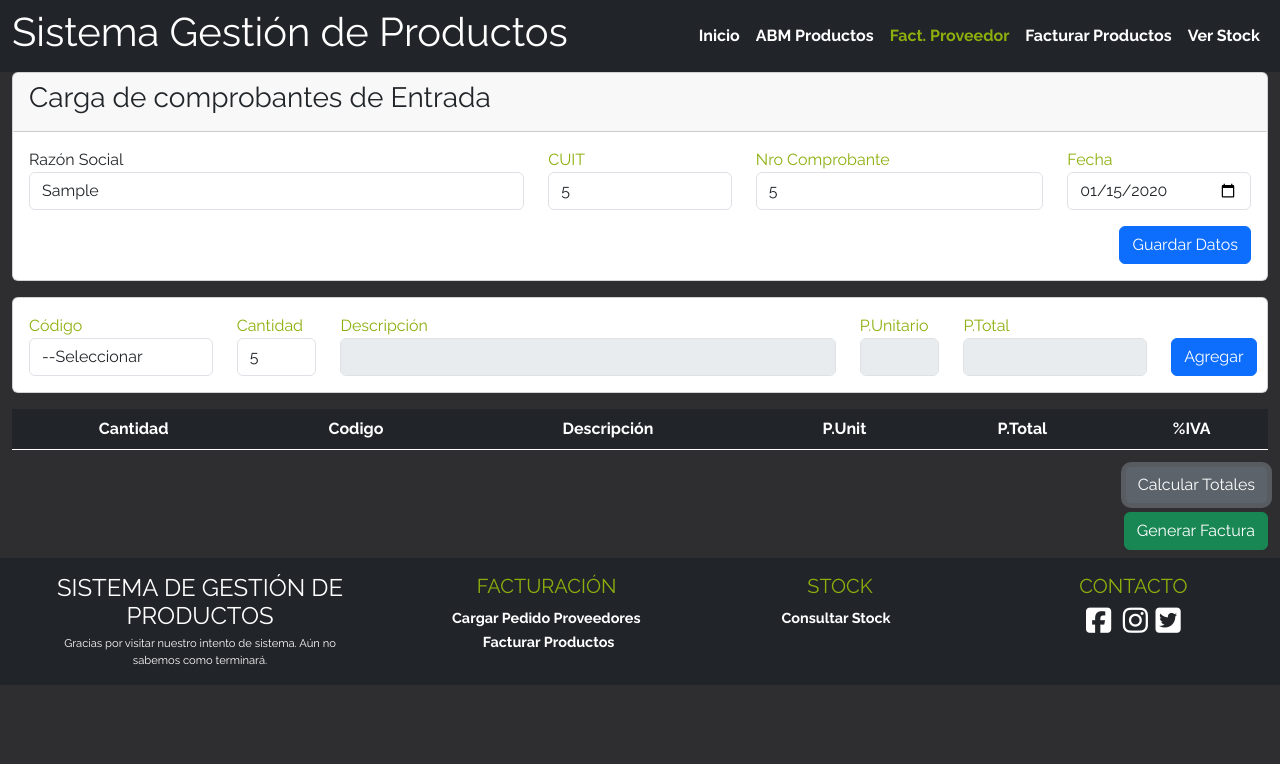
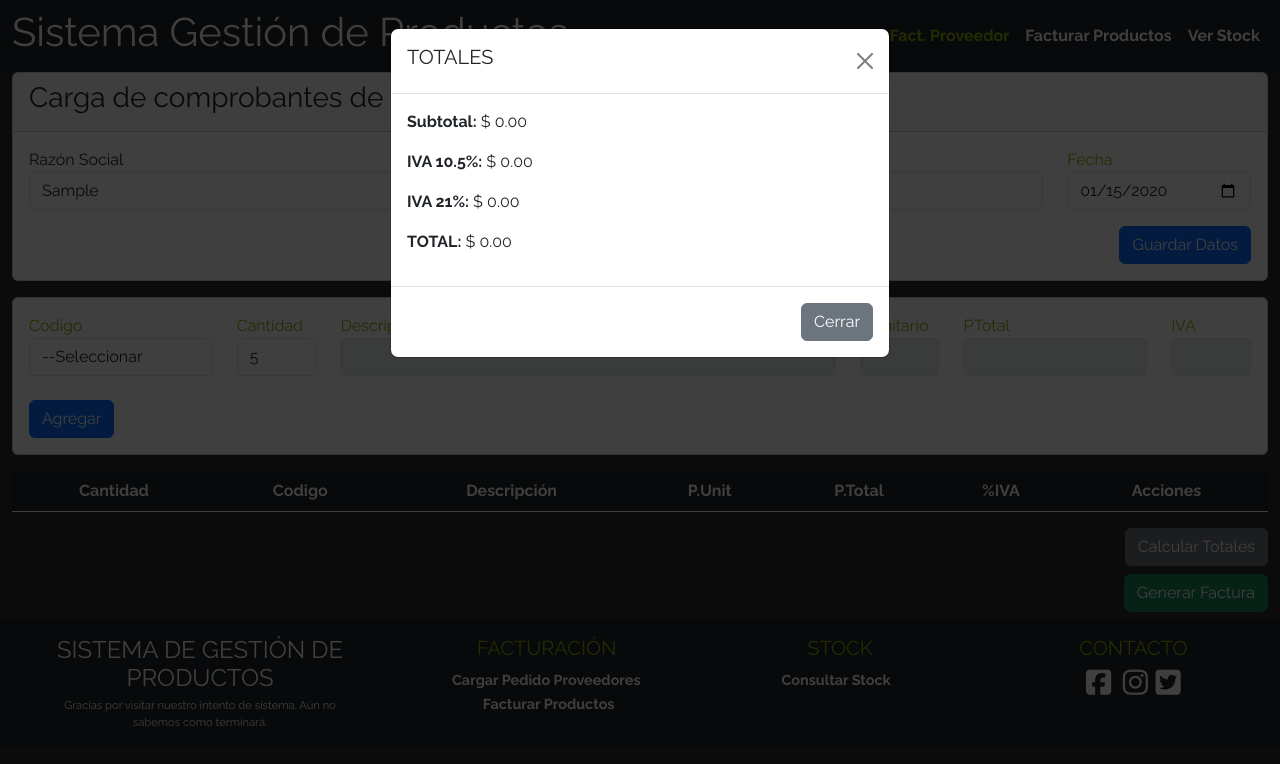
Before and after one commit to l-macias/gestion-final-curso-js, a plain HTML site: page comprobante-entrada.html in a window 1280 px wide. Both pictures are taken after typing "Sample", "5", "5", "2020-01-15", "5" into the empty fields and a click on the button "Calcular Totales". Drawn offline with nearby package versions, Linux system fonts and the light colour scheme; some packages are replaced by stand-ins of ours; a script that the page names is missing.

Commit message:
nueva rama

```diff
--- a/comprobante-entrada.html
+++ b/comprobante-entrada.html
@@ -107,6 +107,10 @@
                 <div class="form-group col-md-2"><label for="">P.Total</label>
                   <input id="input-precio-total" type="number" class="form-control" disabled>
                 </div>
+                <div class="form-group col-md-1"><label for="">IVA</label>
+                  <input id="input-porcentaje-iva" type="number" class="form-control" disabled>
+                </div>
+
                 <div class="form-group col-md-1"><button id="boton-agregar" type="button"
                     class="btn mt-4 btn-primary">Agregar</button></div>
               </form>
@@ -127,6 +131,7 @@
                 <th scope="col">P.Unit</th>
                 <th scope="col">P.Total</th>
                 <th scope="col">%IVA</th>
+                <th scope="col">Acciones</th>
               </tr>
             </thead>
             <tbody id="cuerpo-tabla-entrada">
@@ -134,12 +139,28 @@
 
           </table>
 
-          <button id="boton-calcular" class="btn btn-secondary d-flex ms-auto mt-1 mb-2">Calcular Totales</button>
+          <button id="boton-calcular" class="btn btn-secondary d-flex ms-auto mt-1 mb-2" data-bs-toggle="modal"
+            data-bs-target="#modalTotales">Calcular Totales</button>
           <button id="boton-generar" class="btn btn-success d-flex ms-auto mt-1 mb-2">Generar Factura</button>
 
         </div>
       </div>
     </div>
+    <!--MODAL DE TOTALES-->
+    <div class="modal fade" id="modalTotales" tabindex="-1" aria-labelledby="exampleModalLabel" aria-hidden="true">
+      <div class="modal-dialog">
+        <div class="modal-content">
+          <div class="modal-header">
+            <h5 id="tituloModal">TOTALES</h5>
+            <button type="button" class="btn-close" data-bs-dismiss="modal" aria-label="Cerrar"></button>
+          </div>
+
+          <div id="modal-totales-body" class="modal-body">
+
+          </div>
+          <div class="modal-footer">
+            <button type="button" class="btn btn-secondary" data-bs-dismiss="modal">Cerrar</button>
+          </div>
   </main>
 
   <!-- Footer -->
--- a/js/entrada.js
+++ b/js/entrada.js
@@ -90,7 +90,7 @@ const dibujarProductoEntrada = (carga) => {
                             <td>${carga.descripcion} </td>
                             <td>${carga.pUnitario} </td>
                             <td>$ ${carga.pTotal} </td>
-
+                            <td> ${carga.porcentIva}
 
                                 `;
   let tdAccionesProductos = document.createElement ('td');
@@ -120,6 +120,8 @@ const valorTotal = () => {
   pTotal = importProductos[indice].costo * inputCantidad
 }
 
+
+
 // RECUPERAMOS DATOS DEL FORMULARIO Y ESCUCHAMOS EL CHANGE DEL SELECT
 // PARA AÑADIR LOS DATOS DEL PRODUCTO SELECCIONADO.
 
@@ -130,6 +132,8 @@ const descripcion =document.getElementById('input-descripcion')
 const precioUnitario = document.getElementById('input-precio-unitario')
 const inputPrecioTotal = document.getElementById('input-precio-total')
 const btnAgregar =document.getElementById('boton-agregar')
+const porcentajedeIva = document.getElementById('input-porcentaje-iva')
+
 
 $(`#select-codigo`).change( (cod) => {
   codigoSelect = cod.target.value
@@ -139,10 +143,12 @@ $(`#select-codigo`).change( (cod) => {
   $(`#input-precio-unitario`).val(`${importProductos[indice].costo}`)
   preTotal = precioUnitario.value * cantidad.value;
   $(`#input-precio-total`).val (preTotal);
+  $(`#input-porcentaje-iva`).val (`${importProductos[indice].porcentajeDeIva}`)
   //ESCUCHAMOS SI CAMBIA EL VALOR DE CANTIDAD CON CLICK O CON EL TECLADO Y REALIZAMOS EL CALCULO
   $(`#input-cantidad`).on('keyup change', function (){
     preTotal = precioUnitario.value * cantidad.value;
     $(`#input-precio-total`).val (preTotal);
+
   })
 })
 
@@ -161,13 +167,15 @@ const renderizarTabla= () => {
 //ESCUCHAMOS EL BOTON DE AGREGAR Y PUSHEAMOS LA CARGA AL ARRAY
 btnAgregar.addEventListener('click', (e)=>{
   e.preventDefault()
+  ivaTotal = porcentajedeIva.value /100 * preTotal;
 const detalleCarga = {
   codigo: codigo.value,
   cantidad: Number(cantidad.value),
   descripcion: descripcion.value,
   pUnitario: Number(precioUnitario.value),
   pTotal: Number(inputPrecioTotal.value),
-
+  porcentIva: Number(porcentajedeIva.value),
+  ivaTotal: Number(ivaTotal)
 };
 console.log (detalleCarga)
 buscarCodigoProductoCarga2(codigo.value)
@@ -194,6 +202,60 @@ else if (resultadoBusqueda2.codigo == codigo.value) {
       }
 renderizarTabla()
 })
+const btnCalcular = document.getElementById('boton-calcular')
+let subtotal;
+let iva105Total;
+let iva21Total;
+let total;
+//FUNCION QUE CALCULA CADA IVA DISCRIMINADO
+
+const calcularIvaTotal = () =>{
+  iva105Total=0;
+  iva21Total=0;
+  cargaProductos.forEach ((prod) => {
+    if (prod['porcentIva'] == 21) {
+      iva21Total += prod['ivaTotal'];
+
+
+    }
+    else {
+      iva105Total += prod['ivaTotal'];
+  }
+  })
+  }
+
+
+//FUNCION QUE CALCULA SUBTOTAL
+const calcularSubtotal = () =>{
+  subtotal=0;
+  cargaProductos.forEach ((prod) => {
+
+    subtotal += prod["pTotal"];
+
+  })
+  }
+//FUNCION QUE SUMA LOS TOTALES
+const calcularTotal = () => {
+  total=0;
+  total = subtotal+iva105Total+iva21Total;
+}
+
+let modalBody = document.getElementById('modal-totales-body')
+btnCalcular.addEventListener('click', (e)=>{
+  e.preventDefault();
+
+  calcularSubtotal();
+  calcularIvaTotal();
+  calcularTotal();
+  modalBody.innerHTML = `<p><b>Subtotal:</b> $ ${subtotal.toFixed(2)}</p>
+            <p><b>IVA 10.5%:</b> $ ${iva105Total.toFixed(2)}</p>
+            <p><b>IVA 21%:</b> $ ${iva21Total.toFixed(2)}</p>
+            <p><b>TOTAL:</b> $ ${total.toFixed(2)}</p>`
+    console.log(subtotal)
+    console.log(iva105Total)
+    console.log(iva21Total)
+    console.log (total)
+})
 
 
 
```
